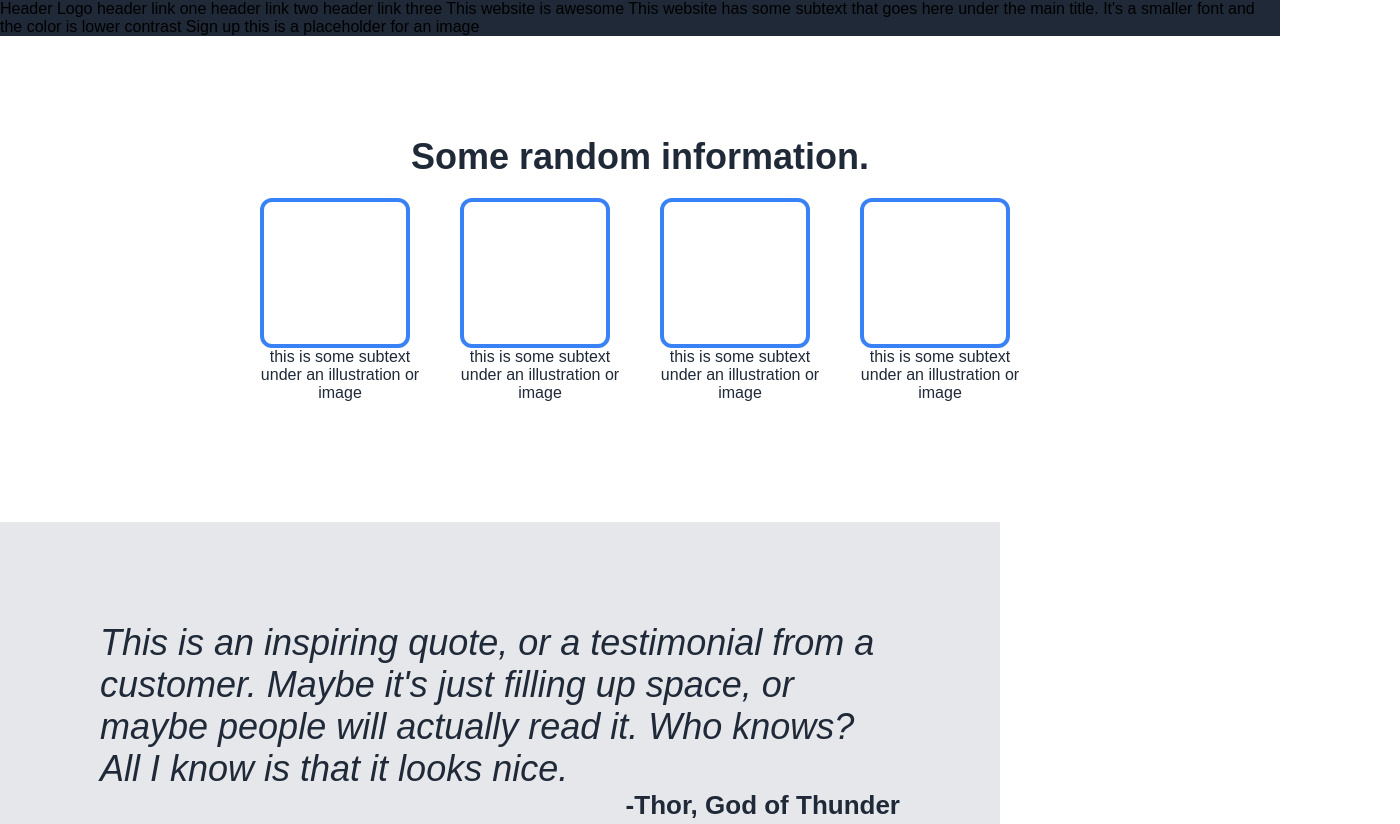
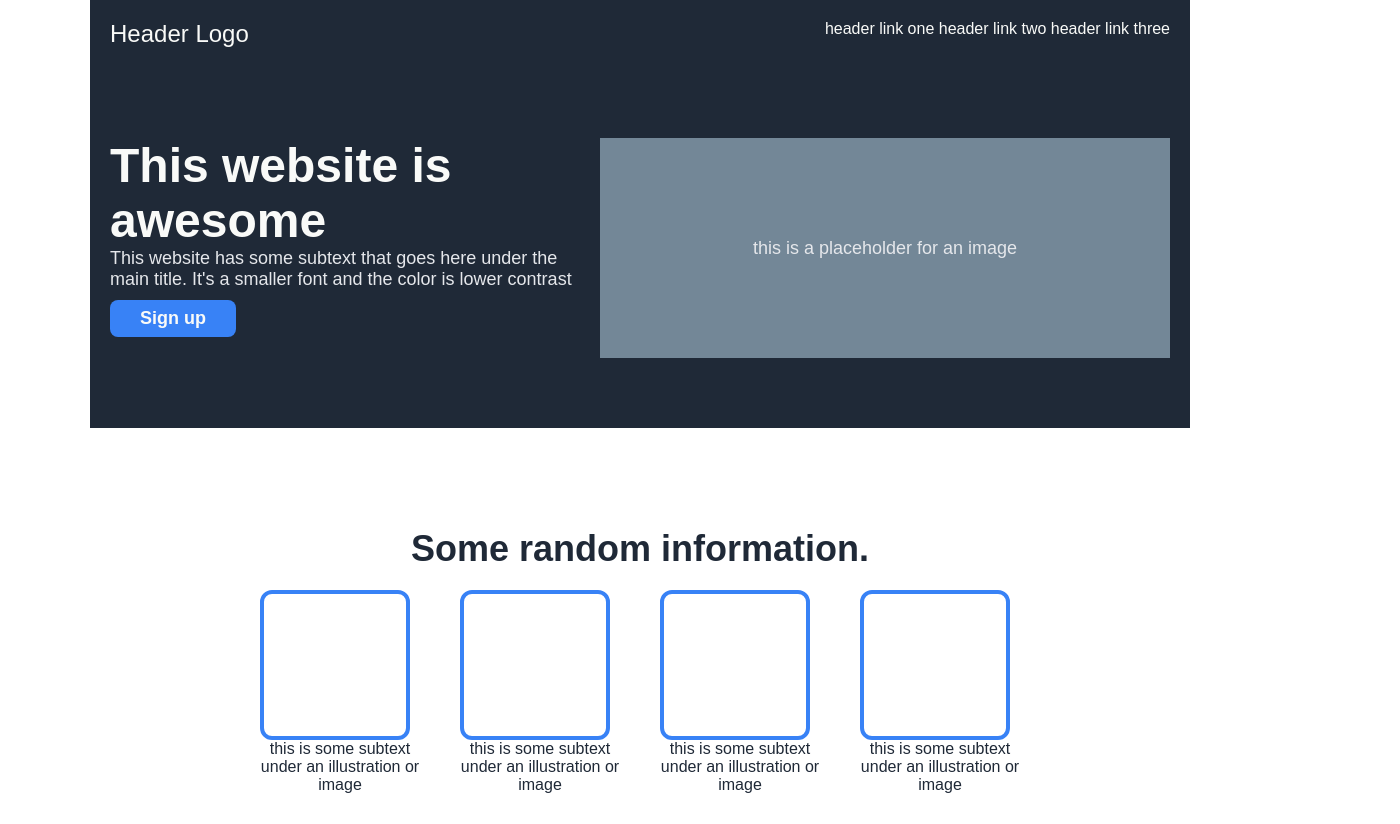
Before and after one commit to Shannqa/odin-landing-page, a plain HTML site: page index.html in a window 1280 px wide. Shown: the top 824 px of the page, 1400 px wide, since content can reach past the window. Drawn offline with Linux system fonts and the light colour scheme.

Commit message:
Style hero-box, add flexbox to body

```diff
--- a/index.html
+++ b/index.html
@@ -7,20 +7,34 @@
   </head>
   <body>
 
-    <div class="hero-box">Header Logo
+    <div class="hero-box">
 
-      header link one
-      header link two
-      header link three
+      <div class="hero-top">
 
-      This website is awesome
+        <div class="header-logo">Header Logo</div>
 
-      This website has some subtext that goes here under the main title. It's a smaller font and the color is lower contrast
+        <div class="header-links">
+          header link one
+          header link two
+          header link three
+        </div>
 
-      Sign up
+      </div>
+      <div class="hero-content">
+        <div class="hero-left">
+          <p class="hero-main">This website is awesome</p>
 
-      this is a placeholder for an image
+          <p class="hero-secondary">This website has some subtext that goes here under the main title. It's a smaller font and the color is lower contrast</p>
 
+          <div class="hero-button">Sign up</div>
+        </div>
+
+        <div class="hero-right">
+
+          <div class="hero-image">this is a placeholder for an image</div>
+
+        </div>
+      </div>
     </div>
 
     <div class="info-box">
--- a/styles.css
+++ b/styles.css
@@ -5,10 +5,33 @@
   font-family: sans-serif;
 }
 
+body {
+  display: flex;
+  flex-direction: column;
+  align-items: center;
+}
+
 /* HERO BOX */
 .hero-box {
   background-color: #1F2937;
+  width: 1100px;
 
+}
+
+.hero-top {
+  color: #F9FAF8;
+  display: flex;
+  justify-content: space-between;
+  width: 1100px;
+  padding: 20px;
+}
+
+.hero-content {
+  display: flex;
+  justify-content: space-between;
+  margin: 50px 0;
+  padding: 20px;
+  width: 1100px;
 }
 
 .hero-main {
@@ -22,14 +45,37 @@
   font-size: 18px;
 }
 
+.hero-image {
+  background-color: rgb(115, 135, 151);
+  width: 570px;
+  height: 220px;
+  color: #E5E7EB;
+  font-size: 18px;
+  display: flex;
+  justify-content: center;
+  align-items: center;
+}
+
 .header-link {
   color: #E5E7EB;
   font-size: 18px;
+
 }
 
 .header-logo {
   color: #F9FAF8;
   font-size: 24px;
+}
+
+.hero-button {
+  font-size: 18px;
+  font-weight: bolder;
+  background-color: #3882F6;
+  border-radius: 8px;
+  margin: 10px 0;
+  padding: 8px 30px;
+  width: fit-content;
+  color: #F9FAF8;
 }
 
 /* INFO BOX */
```
